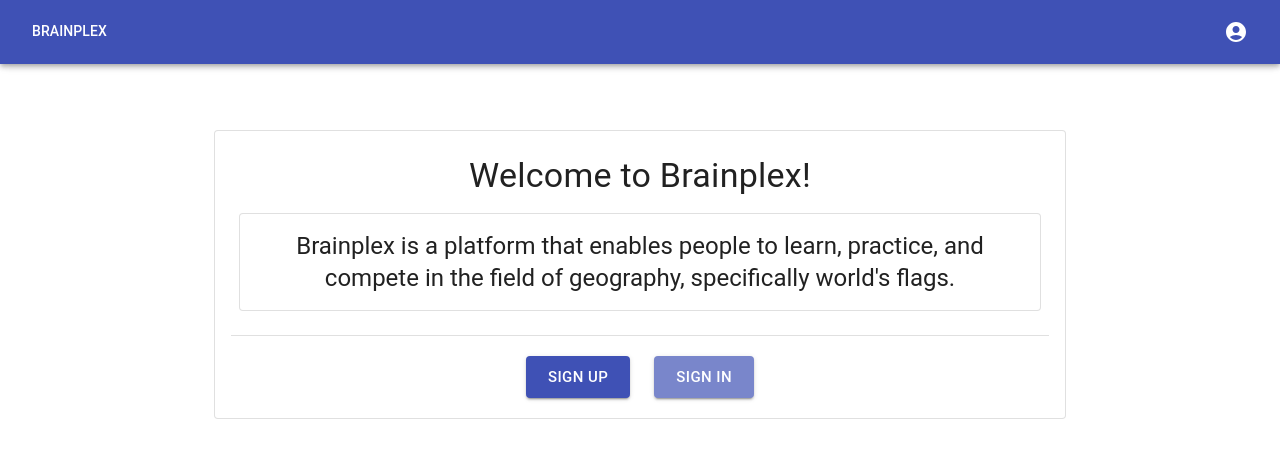
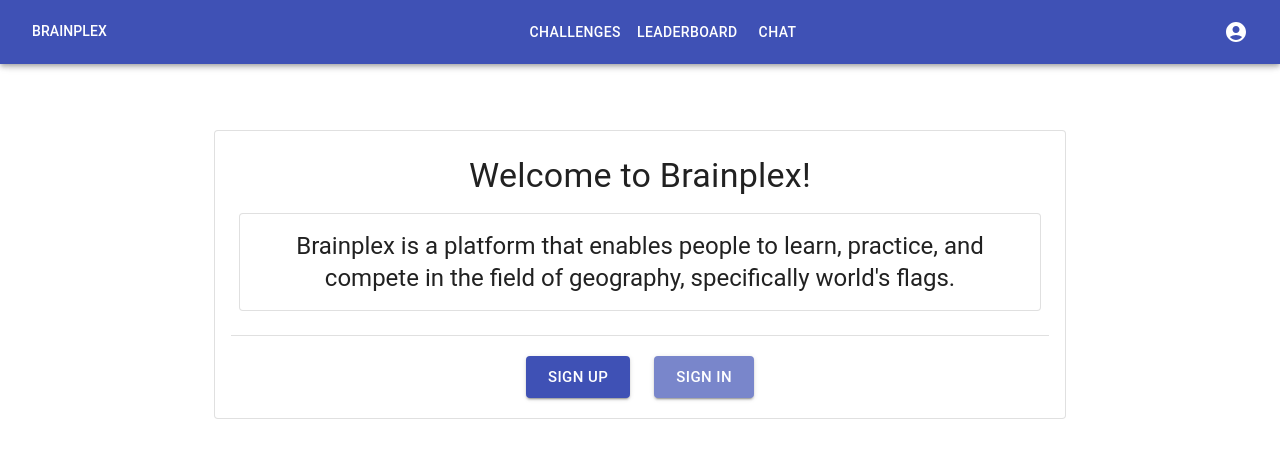
Before and after one commit to loyyo/CaptureTheFlag, a React (Vite) app: page / in a window 1280 px wide. Shown: the top 458 px of the page. Built offline with nearby package versions, Linux system fonts and the light colour scheme; no server answers; the database is empty.

Commit message:
feat: Header

```diff
--- a/src/layout/Header.jsx
+++ b/src/layout/Header.jsx
@@ -1,9 +1,10 @@
-import { useState } from 'react';
+import { useState, useEffect } from 'react';
 import { useTheme, useMediaQuery } from '@mui/material'; // Corrected import
 import { Typography, Button, IconButton, AppBar, Toolbar, MenuItem, Menu, Box } from '@mui/material';
 import { AccountCircle, Flag as FlagIcon, Equalizer as EqualizerIcon, Add as AddIcon } from '@mui/icons-material';
 import { useAuth } from '../contexts/AuthContext.jsx';
 import { useNavigate } from 'react-router-dom';
+import { useLocation } from 'react-router-dom'; // import useLocation
 
 const Header = () => {
 	const navigate = useNavigate();
@@ -11,6 +12,8 @@ const Header = () => {
 	const isMobile = useMediaQuery(theme.breakpoints.down('md')); // Correctly using useMediaQuery
 	const [anchorEl, setAnchorEl] = useState(null);
 	const { darkMode, switchDarkMode, currentUser, logout } = useAuth();
+	const location = useLocation(); // Get the current location
+	const [currentPage, setCurrentPage] = useState('');
 
 	const isMenuOpen = Boolean(anchorEl);
 
@@ -31,6 +34,10 @@ const Header = () => {
 	const handleOpenMenu = (event) => setAnchorEl(event.currentTarget);
 	const handleCloseMenu = () => setAnchorEl(null);
 
+	useEffect(() => {
+		setCurrentPage(location.pathname);
+	}, [location]);
+
 	const renderMenuItems = () => {
 		const items = currentUser === null ? [
 			<MenuItem key="login" onClick={() => navigateTo('/login')}>Login</MenuItem>,
@@ -48,34 +55,54 @@ const Header = () => {
 
 		return items;
 	};
+	const isActive = (path) => currentPage === path;
+
 
 	return (
 		<Box sx={{ flexGrow: 1 }}>
 			<AppBar color="primary" position="fixed">
 				<Toolbar>
-					<Box sx={{ flexGrow: 1 }}>
+					{/* Brainplex Logo/Button */}
 					<Button onClick={() => navigateTo('/challenges')}>
 						<Typography variant="subtitle2" sx={{ color: 'white', '&:hover': { textDecoration: 'none' } }}>
 							Brainplex
 						</Typography>
 					</Button>
+
+					{/* Center Links for Desktop View */}
+					{!isMobile && (
+						<Box sx={{ flexGrow: 1, display: 'flex', justifyContent: 'center' }}>
+							<Button
+								onClick={() => navigateTo('/challenges')}
+								sx={{ color: isActive('/challenges') ? theme.palette.secondary.main : 'white' }}
+							>
+								Challenges
+							</Button>
+							{currentUser && (
+								<Button
+									onClick={() => navigateTo('/challenge/add')}
+									sx={{ color: isActive('/challenge/add') ? theme.palette.secondary.main : 'white' }}
+								>
+									Create
+								</Button>
+							)}
+							<Button
+								onClick={() => navigateTo('/leaderboard')}
+								sx={{ color: isActive('/leaderboard') ? theme.palette.secondary.main : 'white' }}
+							>
+								Leaderboard
+							</Button>
+							<Button
+								onClick={() => navigateTo('/chat')}
+								sx={{ color: isActive('/chat') ? theme.palette.secondary.main : 'white' }}
+							>
+								Chat
+							</Button>
 						</Box>
-					{!isMobile && currentUser && (
-						<>
-							<Button onClick={() => navigateTo('/challenge/add')} sx={{ marginRight: theme.spacing(-1 ) }}>
-								<AddIcon sx={{ color: 'white' }} />
-							</Button>
-							<Button onClick={() => navigateTo('/challenges')}>
-								<FlagIcon sx={{ color: 'white' }} />
-							</Button>
-							<Button onClick={() => navigateTo('/leaderboard')} sx={{
-								marginLeft: theme.spacing(-0.5),
-								marginRight: theme.spacing(0.5),
-							}}>
-								<EqualizerIcon sx={{ color: 'white' }} />
-							</Button>
-						</>
 					)}
+
+					{/* Profile Icon/Button, always on the right */}
+					<Box sx={{ marginLeft: isMobile ? 'auto' : 0 }}>
 						<IconButton
 							aria-label="account of current user"
 							aria-controls="menu-appbar"
@@ -85,6 +112,8 @@ const Header = () => {
 						>
 							<AccountCircle sx={{ color: 'white' }} />
 						</IconButton>
+					</Box>
+
 					<Menu
 						id="menu-appbar"
 						anchorEl={anchorEl}
```
Lines whose indentation alone changed are shown as unchanged.
